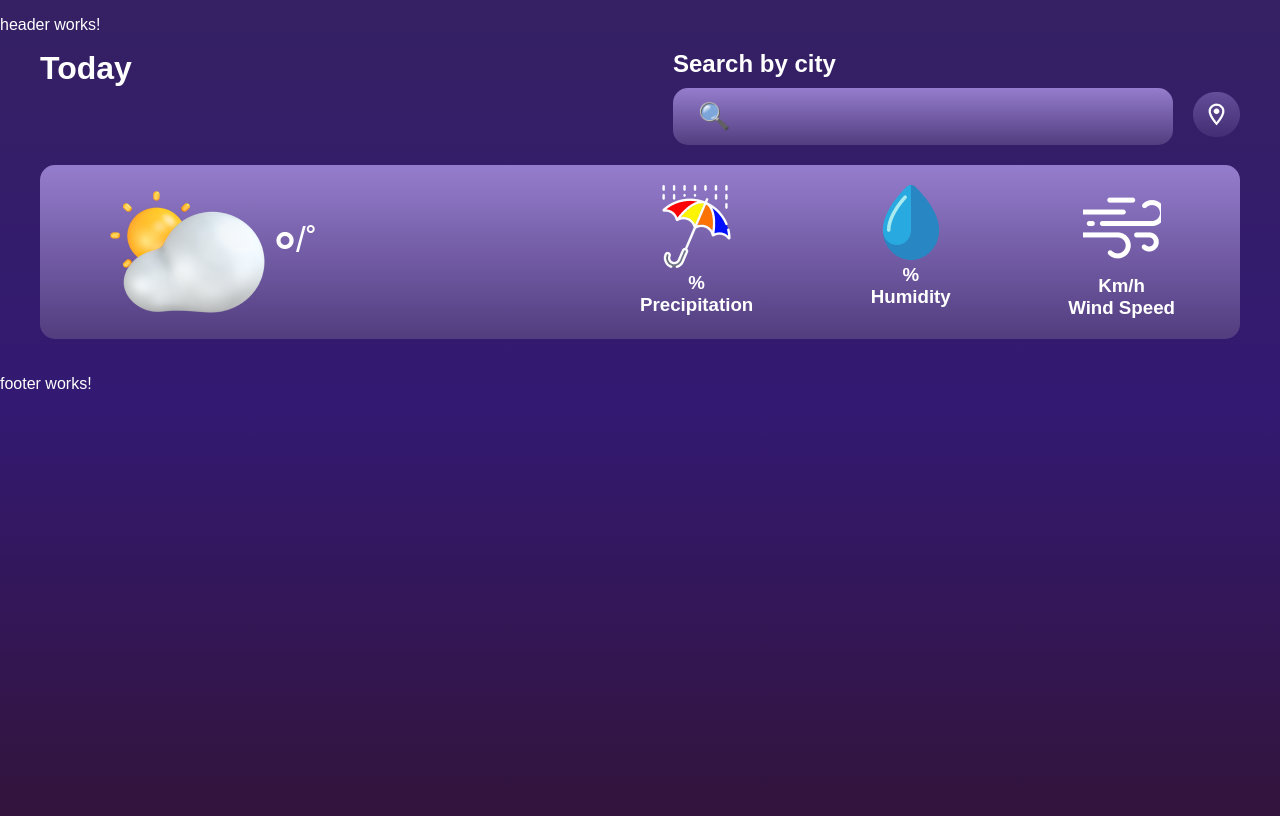
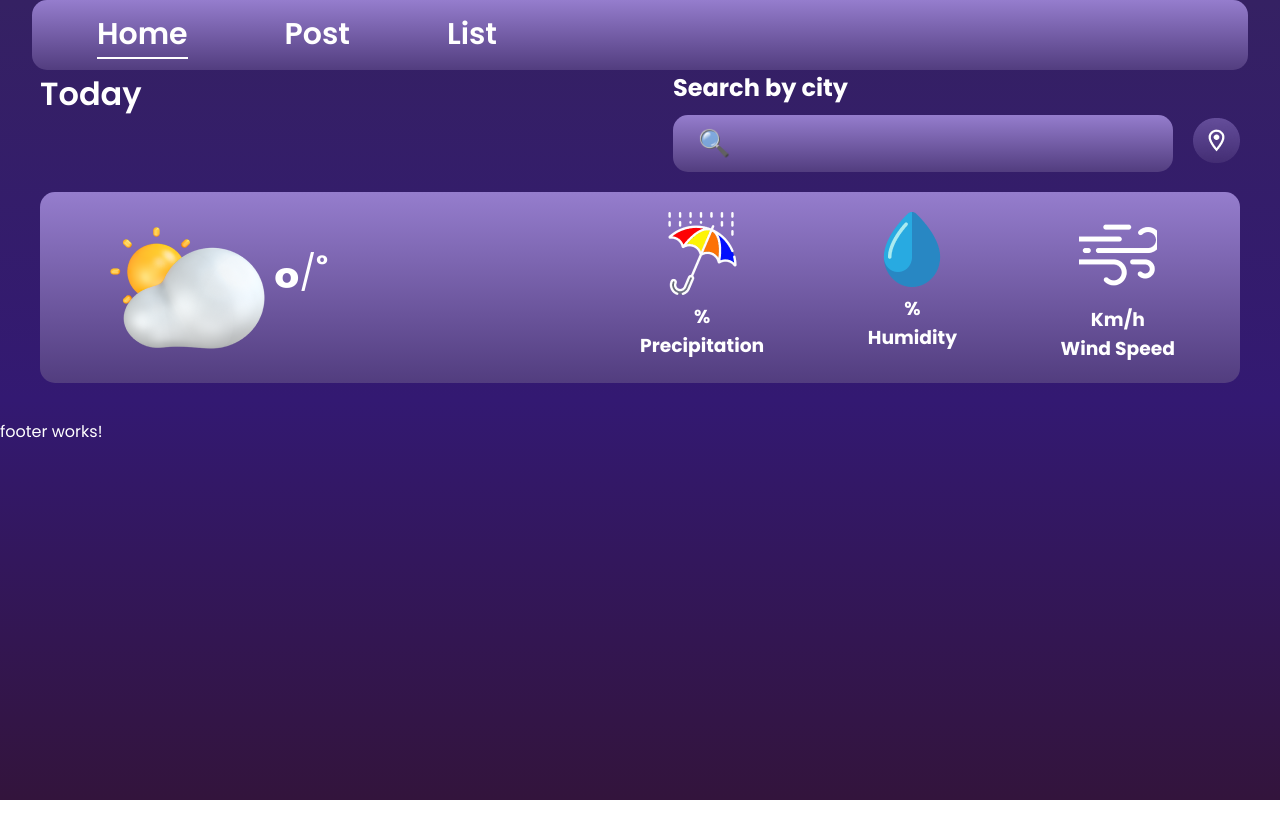
Before and after one commit to Catureba/weatherApp, an Angular app: page / in a window 1280 px wide. Built offline with nearby package versions, Linux system fonts and the light colour scheme.

Commit message:
✨Feat: header created

```diff
--- a/src/app/app.component.css
+++ b/src/app/app.component.css
@@ -0,0 +1,4 @@
+*
+{
+  font-family: 'Poppins', sans-serif;
+}
--- a/src/app/components/header/header.component.css
+++ b/src/app/components/header/header.component.css
@@ -0,0 +1,29 @@
+header{
+  width: 100%;
+  display: flex;
+  justify-content: center;
+}
+nav{
+  display: flex;
+  align-items: center;
+  height: 70px;
+  width: 95%;
+  background: linear-gradient(180deg, #957DCD 0%, #523D7F 100%);
+  border-radius: 15px;
+}
+ul{
+  display: flex;
+  justify-content: space-between;
+  min-width: 400px;
+  padding: 0 0 0 65px;
+}
+li{
+  font-size: 30px;
+  font-weight: 600;
+  color: white;
+  list-style-type: none;
+  cursor: pointer;
+}
+.active{
+  border-bottom: 2px solid white;
+}
--- a/src/app/components/header/header.component.html
+++ b/src/app/components/header/header.component.html
@@ -1 +1,9 @@
-<p>header works!</p>
+<header>
+  <nav>
+    <ul>
+      <li class="{{ liStyles.liHome }}" routerLink="/">Home</li>
+      <li class="{{ liStyles.liPost }}" routerLink="/post">Post</li>
+      <li class="{{ liStyles.liList }}" routerLink="/list"> List</li>
+    </ul>
+  </nav>
+</header>
--- a/src/app/components/header/header.component.ts
+++ b/src/app/components/header/header.component.ts
@@ -1,4 +1,5 @@
-import { Component } from '@angular/core';
+import { Component, OnInit } from '@angular/core';
+import { Router } from '@angular/router';
 
 @Component({
   selector: 'app-header',
@@ -6,5 +7,43 @@ import { Component } from '@angular/core';
   styleUrls: ['./header.component.css']
 })
 export class HeaderComponent {
+  atualPath:string = this.router.url;
+  page!:string
+  liStyles = {
+    liHome: "",
+    liPost: "",
+    liList: "",
+  }
+
+  ngOnInit():void{
+    this.changeListStyle(this.atualPath)
+
+  }
+  constructor(private router: Router){}
+
+
+  changeListStyle(path:string) {
+    switch(path){
+      case "/":
+        console.log("home")
+        this.liStyles.liHome = "active"
+        this.liStyles.liPost = ""
+        this.liStyles.liList = ""
+        break
+      case "/post":
+        console.log("post")
+        this.liStyles.liHome = ""
+        this.liStyles.liPost = "active"
+        this.liStyles.liList = ""
+        break
+      case "/list":
+        console.log("list")
+        this.liStyles.liHome = ""
+        this.liStyles.liPost = ""
+        this.liStyles.liList = "active"
+        break
+    }
+  }
+
 
 }
--- a/src/app/model/Response/response.model.ts
+++ /dev/null
@@ -1,6 +0,0 @@
-import { MeteorologicalEntity } from "../meteorological/meteorologicalEntity.model"
-
-export class Response{
-  menssage!: string;
-  data!: MeteorologicalEntity;
-}
--- a/src/index.html
+++ b/src/index.html
@@ -1,11 +1,17 @@
-<!doctype html>
+<!DOCTYPE html>
 <html lang="en">
   <head>
-  <meta charset="utf-8">
+    <meta charset="utf-8" />
     <title>WeatherApp</title>
-  <base href="/">
-  <meta name="viewport" content="width=device-width, initial-scale=1">
-  <link rel="icon" type="image/x-icon" href="favicon.ico">
+    <base href="/" />
+    <meta name="viewport" content="width=device-width, initial-scale=1" />
+    <link rel="icon" type="image/x-icon" href="favicon.ico" />
+    <link rel="preconnect" href="https://fonts.googleapis.com" />
+    <link rel="preconnect" href="https://fonts.gstatic.com" crossorigin />
+    <link
+      href="https://fonts.googleapis.com/css2?family=Poppins:ital,wght@0,100;0,200;0,300;0,400;0,500;0,600;0,700;0,800;0,900;1,100;1,200;1,300;1,400;1,500;1,600;1,700;1,800;1,900&display=swap"
+      rel="stylesheet"
+    />
   </head>
   <body>
     <app-root></app-root>
```
Lines whose indentation alone changed are shown as unchanged.
